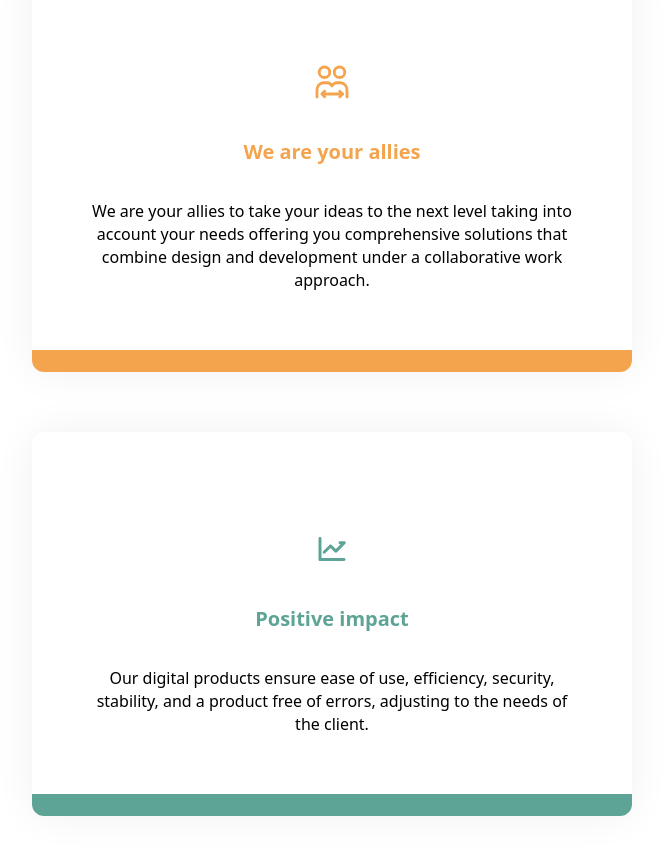
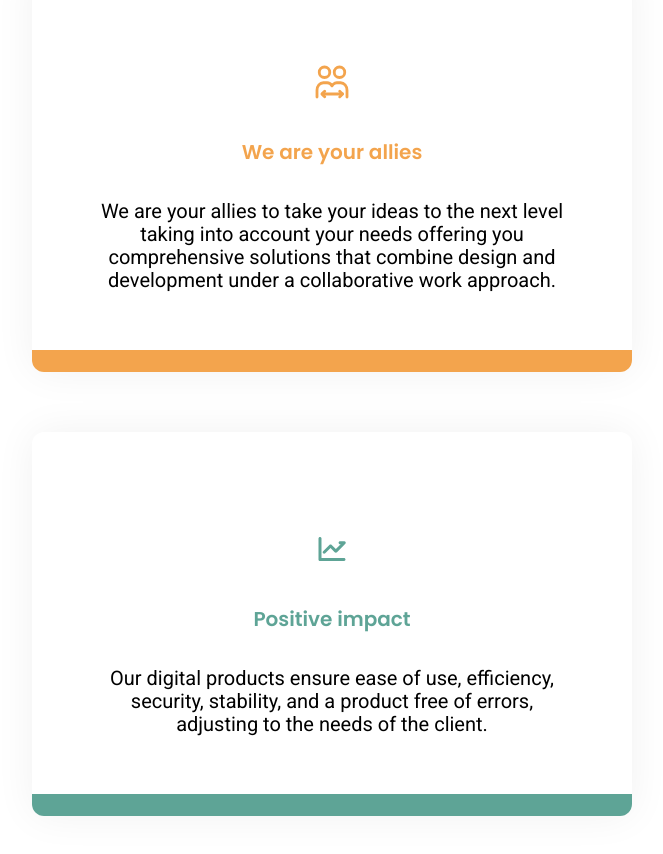
Before and after one commit to contentcraftstudio/Coderlabs-web-2.0, a Next.js app: page / in a window 1280 px wide. Shown: the part 4240-5094 px from the top of the page, without its empty margins (308-971 px from the left). Built offline with nearby package versions, Linux system fonts and the light colour scheme.

Commit message:
Change::BestSec.tsx

```diff
--- a/components/BestSec.tsx
+++ b/components/BestSec.tsx
@@ -35,11 +35,11 @@ function Card({
         />
       </div>
       <p
-        className={`text-center ${textColor} font-semibold sm:text-base md:text-xl lg:text-xl`}
+        className={`text-center ${textColor} font-semibold sm:text-base md:text-xl lg:text-xl font-secondary`}
       >
         {title}
       </p>
-      <p className='text-center sm:text-[14px] md:text-[16px] xl:text-[20px] pt-[10px] font-Roboto mb-[58px] leading-[23px]'>
+      <p className='text-center sm:text-[16px] md:text-[20px] xl:text-[20px] pt-[10px] font-primary font-normal mb-[58px] leading-[23px]'>
         {description}
       </p>
     </div>
```
